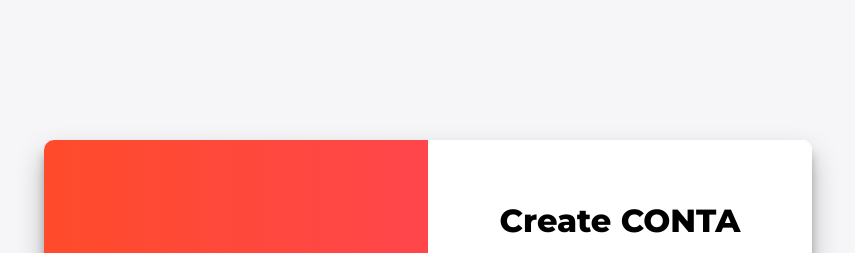
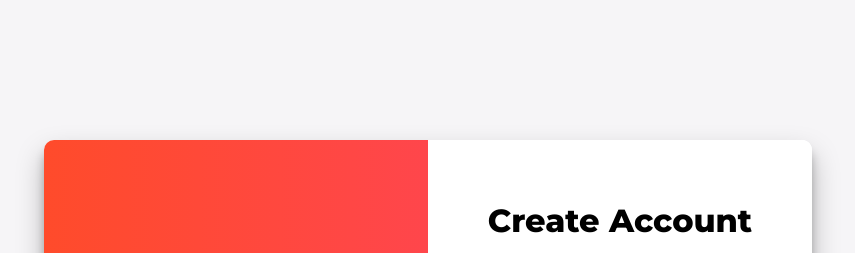
Before and after one commit to DenysDelfino/Double-slider-signIN-Up, a plain HTML site: page index.html in a window 1280 px wide. Both pictures are taken after a click on the button "SIGN UP". Shown: the top 253 px of the page, without its empty margins (212-1067 px from the left). Drawn offline with Linux system fonts and the light colour scheme.

Commit message:
Voltando ao padrão

```diff
--- a/index.html
+++ b/index.html
@@ -12,7 +12,7 @@
     <div class="container" id="container">
         <div class="form-container sign-up-container">
             <form action="#">
-                <h1>Create CONTA</h1>
+                <h1>Create Account</h1>
                 <div class="social-container">
                     <a href="#" class="social">
                         <img src="./assets/facebook-preto.png" alt="icone do facebook" width="50" height="50" />
```
